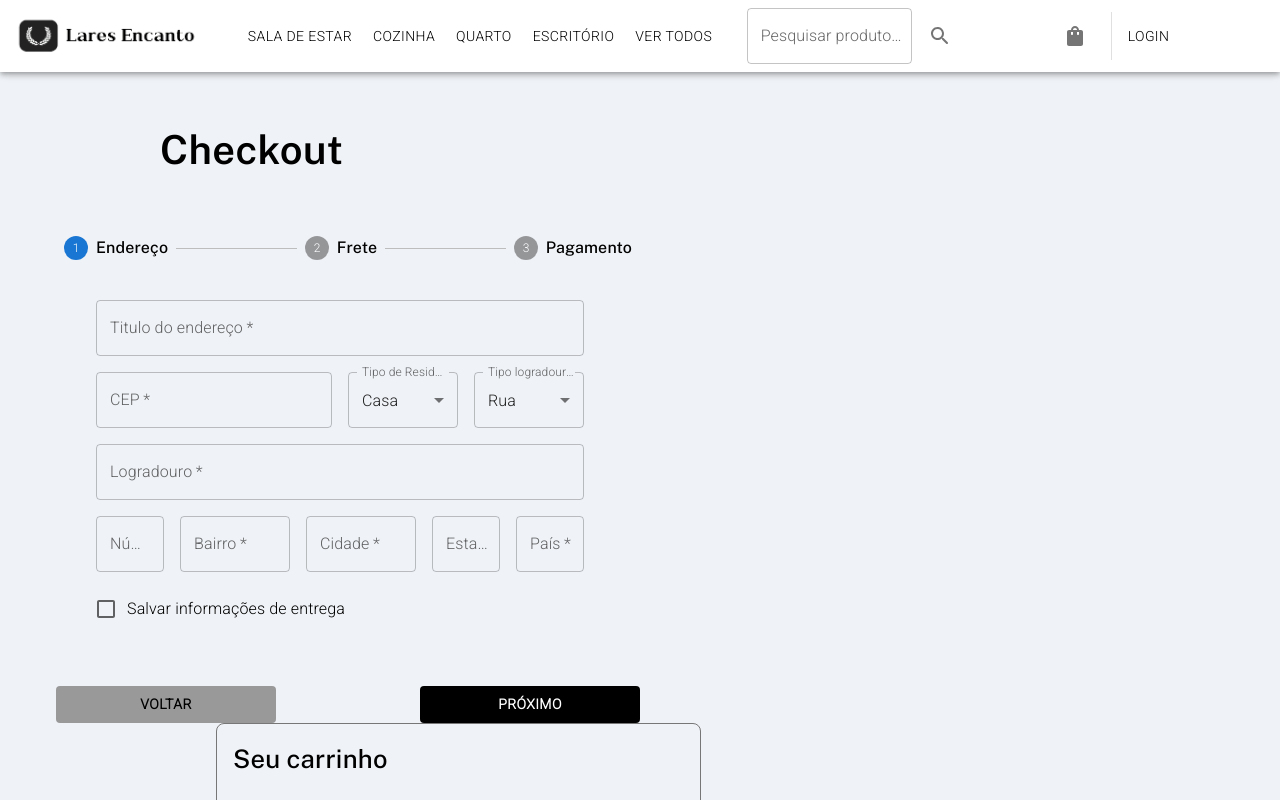
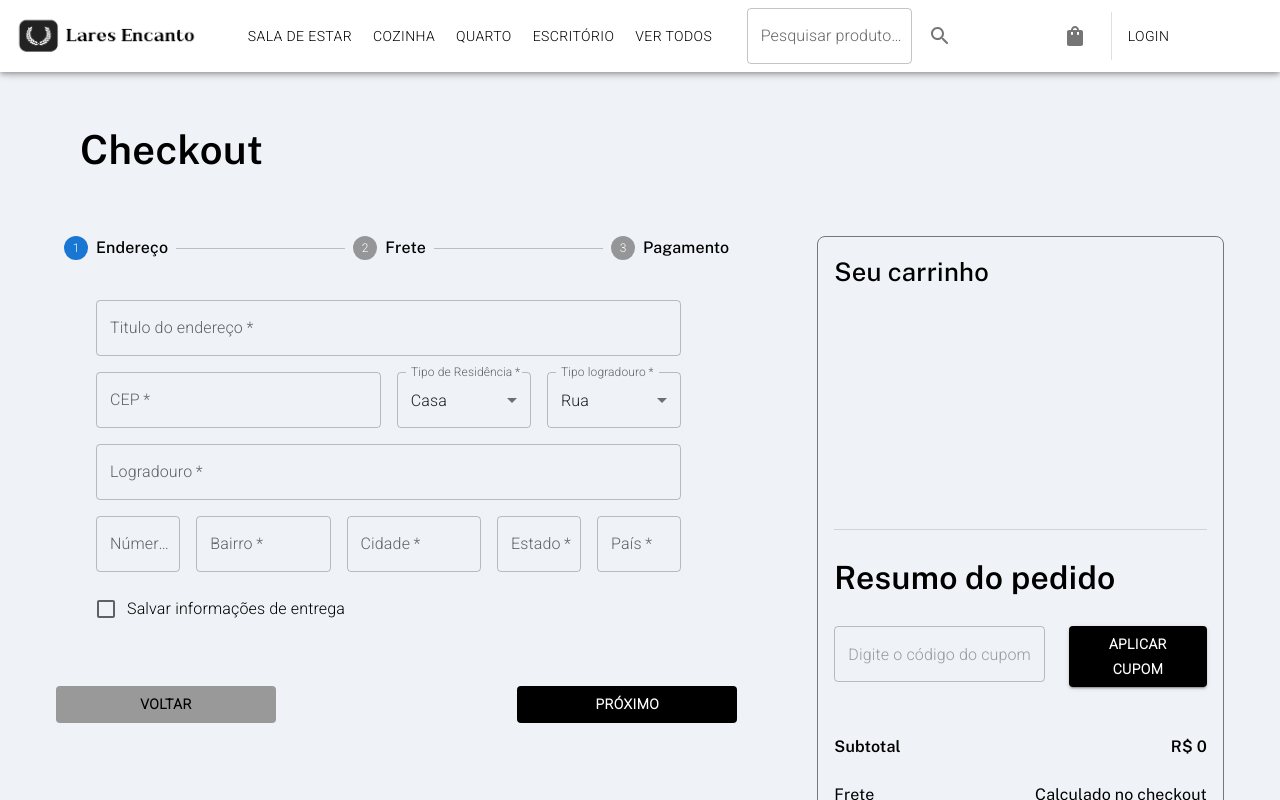
Before and after one commit to WhiteArct1c/lares-encanto-ecommerce-frontend, a React (Vite) app: page /checkout in a window 1280 px wide. Shown: the top 800 px of the page. Built offline with nearby package versions, Linux system fonts and the light colour scheme.

Commit message:
feat: adjusting sizes

```diff
--- a/src/pages/CheckoutPage/index.tsx
+++ b/src/pages/CheckoutPage/index.tsx
@@ -78,7 +78,7 @@ const CheckoutPage: React.FC<CheckoutPageProps> = () => {
       <Grid2
          container
          xs={12}
-         sx={{ mt: 15, mb: 30, width: '100%' }}
+         sx={{ mt: 15, mb: 17, width: '100%'}}
       >
          <Grid2 xs={12}>
             <Typography
@@ -87,14 +87,14 @@ const CheckoutPage: React.FC<CheckoutPageProps> = () => {
                fontWeight={600}
                color={'#000'}
                sx={{
-                  ml: 20
+                  ml: 10
                }}
             >
                Checkout
             </Typography>
          </Grid2>
          <Grid2 container xs={12} sx={{ p: 7,  }}>
-            <Grid2 xs={6}>
+            <Grid2 xs={7}>
                <Box sx={{ width: '100%' }}>
                   <Stepper nonLinear activeStep={activeStep}>
                      {steps.map((label, index) => (
@@ -264,7 +264,7 @@ const CheckoutPage: React.FC<CheckoutPageProps> = () => {
                   </>
                </Box>
             </Grid2>
-            <Grid2 >
+            <Grid2 xs={5}>
                <OrderResumeComponent
                   redirectUrl={'/shipping'}
                   buttonLabel='Continuar para o frete'
--- a/src/shared/CartOrderComponent/index.tsx
+++ b/src/shared/CartOrderComponent/index.tsx
@@ -21,7 +21,7 @@ const CartOrderComponent: React.FC<CartOrderComponentProps> = () => {
          >
             Seu carrinho
          </Typography>
-         <Box sx={{display:'flex', width:440, flexDirection:'column', gap:1, overflowY:'scroll', height:190, position: 'relative'}}>
+         <Box sx={{display:'flex', width:'100%', flexDirection:'column', gap:1, overflowY:'scroll', height:190, position: 'relative'}}>
             {
                cart?.cartProducts.map(productOrder => {
                   return(
--- a/src/shared/OrderResumeComponent/index.tsx
+++ b/src/shared/OrderResumeComponent/index.tsx
@@ -34,7 +34,7 @@ const OrderResumeComponent: React.FC<OrderResumeComponentProps> = ({redirectUrl,
             display:'flex',
             flexDirection:'column',
             gap:3,
-            ml:20,
+            ml:10,
             border:'1px solid #777',
             padding:2,
             borderRadius:2,
--- a/src/shared/PaymentMethodsOrderComponent/index.tsx
+++ b/src/shared/PaymentMethodsOrderComponent/index.tsx
@@ -52,7 +52,8 @@ const PaymentMethodsOrderComponent: React.FC<PaymentMethodsOrderComponentProps>
                         '&:hover': {
                            bgcolor: 'white',
                            color: 'black',
-                        }
+                        },
+                        ml:5
                      }}
                      onClick={() => handlePaymentMethodChange(method.name)}
                   >
```
